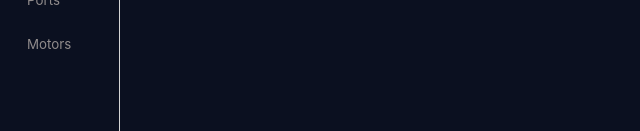
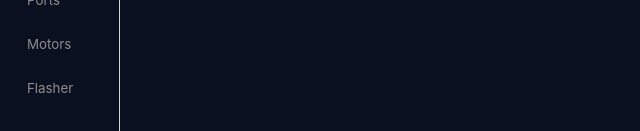
Before and after one commit to Adam76e54/drone, a React (Vite) app in the folder configurator_ui/: page / in a window 1280 px wide. Shown: the part 261-392 px from the top of the page, without its empty margins (0-640 px from the left). Built offline with nearby package versions, Linux system fonts and the light colour scheme.

Commit message:
Refactored to make tab bar logic more smoother and more extendible. Also added notes to self

```diff
--- a/configurator_ui/src/ConfiguratorPage.tsx
+++ b/configurator_ui/src/ConfiguratorPage.tsx
@@ -1,31 +1,33 @@
 import { useState } from "react";
 import { TabBar } from "./TabBar";
-import { SetupTab } from "./features/tabs/SetupTab";
-import { PidTab } from "./features/tabs/PidTab";
-import { ReceiverTab } from "./features/tabs/ReceiverTab";
-import { PortsTab } from "./features/tabs/PortsTab";
-import { MotorsTab } from "./features/tabs/MotorsTab";
+
+import { tabs, type TabId } from "./features/tabs/Tabs";
 import "./ConfiguratorPage.css";
 
-export type TabId = "Setup" | "PID" | "Receiver" | "Ports" | "Motors";
+
 
 export function ConfiguratorPage() {
+    // Use the useState hook to manage the active tab state
+    // setActiveTab(id) will switch the active tab to the id'd tab
     const [activeTab, setActiveTab] = useState<TabId>("Setup");
+
+    // Fetch active tab
+    const activeTabConfiguration = tabs.find((tab) => tab.id === activeTab);
+    // Fetch the active html component.
+    // NOTE: ?. is a safe member access operator, returns null if no such member exists.
+    const ActiveTabComponent = activeTabConfiguration?.component;
+
 
     return (
         <div>
-
             <main className="configurator-layout">
                 <h1 className="header">Configurator</h1>
 
                 <TabBar activeTab={activeTab} onTabChange={setActiveTab} />
 
                 <section className="content-area" style={{ marginLeft: "1rem" }}>
-                    {activeTab === "Setup" && <SetupTab />}
-                    {activeTab === "PID" && <PidTab />}
-                    {activeTab === "Receiver" && <ReceiverTab />}
-                    {activeTab === "Ports" && <PortsTab />}
-                    {activeTab === "Motors" && <MotorsTab />}
+                    {/* Render the active tab */}
+                    {ActiveTabComponent ? <ActiveTabComponent /> : null}
                 </section>
             </main>
         </div>
--- a/configurator_ui/src/TabBar.tsx
+++ b/configurator_ui/src/TabBar.tsx
@@ -1,55 +1,34 @@
-import type { TabId } from "./ConfiguratorPage";
+import type { TabId } from "./features/tabs/Tabs";
+import { tabs } from "./features/tabs/Tabs";
 
+// Define a tab bar properties type that includes the active tab and a callback function for changing tabs.
 type TabBarProps = {
     activeTab: TabId;
     onTabChange: (tabId: TabId) => void;
 };
 
+/**
+ * Renders the tab bar
+ * The TabBar component receives the currently active tab and a callback function to handle tab changes.
+
+ * @returns The rendered TabBar component.
+ */
 export function TabBar({ activeTab, onTabChange }: TabBarProps) {
     return (
         <nav className="sidebar" aria-label="Configurator Tabs">
-            <button
-                role="tab"
-                className={activeTab === "Setup" ? "tab active" : "tab"}
-                onClick={() => onTabChange("Setup")}
-            >
-                Setup
-            </button>
-
-            <button
-                role="tab"
-                className={activeTab === "PID" ? "tab active" : "tab"}
-                onClick={() => onTabChange("PID")}
-            >
-                PID
-            </button>
-
-            <button
-                role="tab"
-                className={activeTab === "Receiver" ? "tab active" : "tab"}
-                onClick={() => onTabChange("Receiver")}
-            >
-                Receiver
-            </button>
-
-            <button
-                role="tab"
-                className={activeTab === "Ports" ? "tab active" : "tab"}
-                onClick={() => onTabChange("Ports")}
-            >
-                Ports
-            </button>
-
-            <button
-                role="tab"
-                className={activeTab === "Motors" ? "tab active" : "tab"}
-                onClick={() => onTabChange("Motors")}
-            >
-                Motors
-            </button>
-
-
+            {// Render a button for each tab in tabs[] using map(), which just iterates over all elements.
+            // it's like for(auto tab : tabs) in C++
+            tabs.map((tab) => (
+                <button
+                    role="tab"
+                    type="button"
+                    aria-selected={activeTab === tab.id}
+                    className={activeTab === tab.id ? "tab active" : "tab"}
+                    onClick={() => onTabChange(tab.id)}
+                >
+                    {tab.label}
+                </button>
+            ))}
         </nav>
     );
-
 }
--- /dev/null
+++ b/configurator_ui/src/features/tabs/Tabs.ts
@@ -0,0 +1,23 @@
+import { SetupTab } from "./SetupTab";
+import { PidTab } from "./PidTab";
+import { ReceiverTab } from "./ReceiverTab";
+import { PortsTab } from "./PortsTab";
+import { MotorsTab } from "./MotorsTab";
+import { FlasherTab } from "./Flasher";
+
+export const tabs = [
+    {id: "Setup", label: "Setup", component: SetupTab},
+    {id: "PID", label: "PID", component: PidTab},
+    {id: "Receiver", label: "Receiver", component: ReceiverTab},
+    {id: "Ports", label: "Ports", component: PortsTab},
+    {id: "Motors", label: "Motors", component: MotorsTab},
+    {id: "Flasher", label: "Flasher", component: FlasherTab},
+] as const;
+
+/**
+ * This looks weird but: "typeof tabs" just fetches the type of that tabs array
+ * the [number] is syntax for "union of all elements" so tabs[number] is tab[0] | tab[1] | tab[2] | ...
+ * then the ["id"] fetches the property inside of that tab[i] element so we end up with "Setup" | "PID" | "Receiver" ...
+ * Note: (typeof tabs)[number] is valid, but tabs[number] is not. [number] works on types, not values.
+ */
+export type TabId = (typeof tabs)[number]["id"];
```
